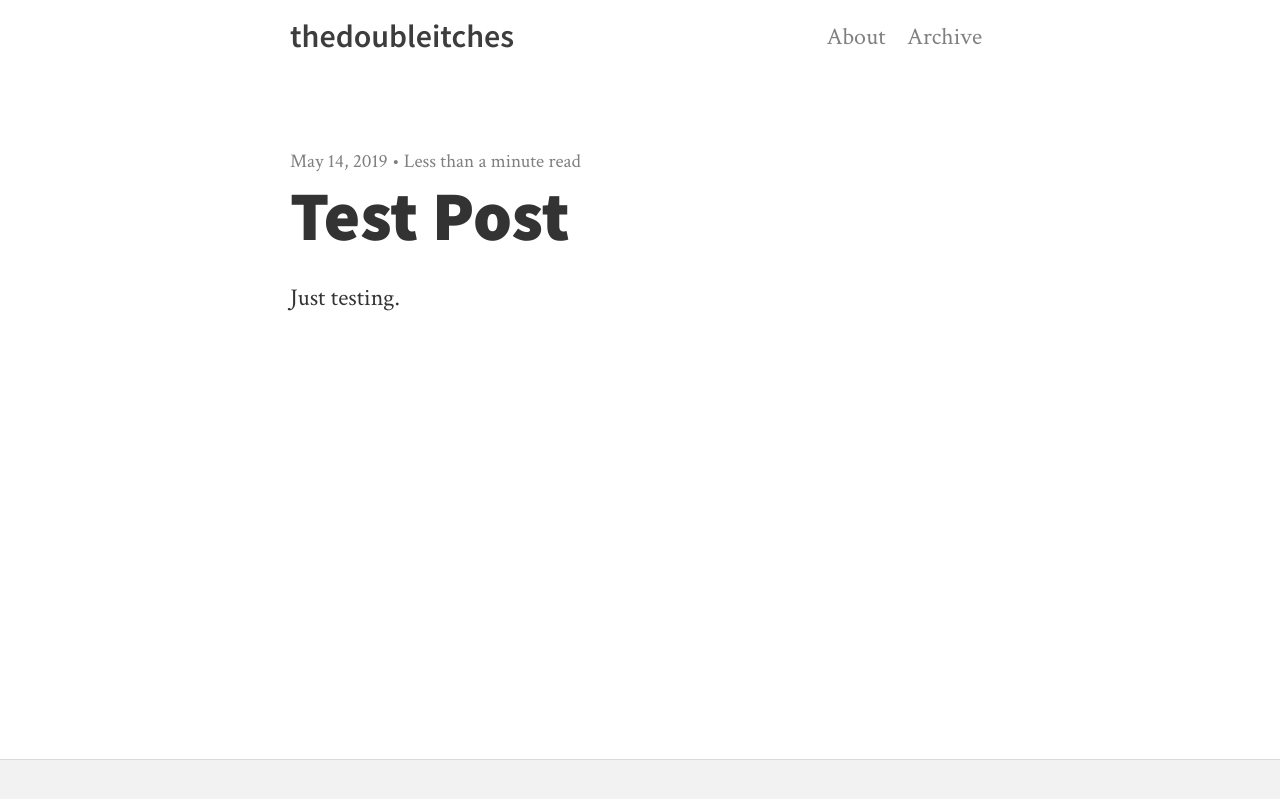
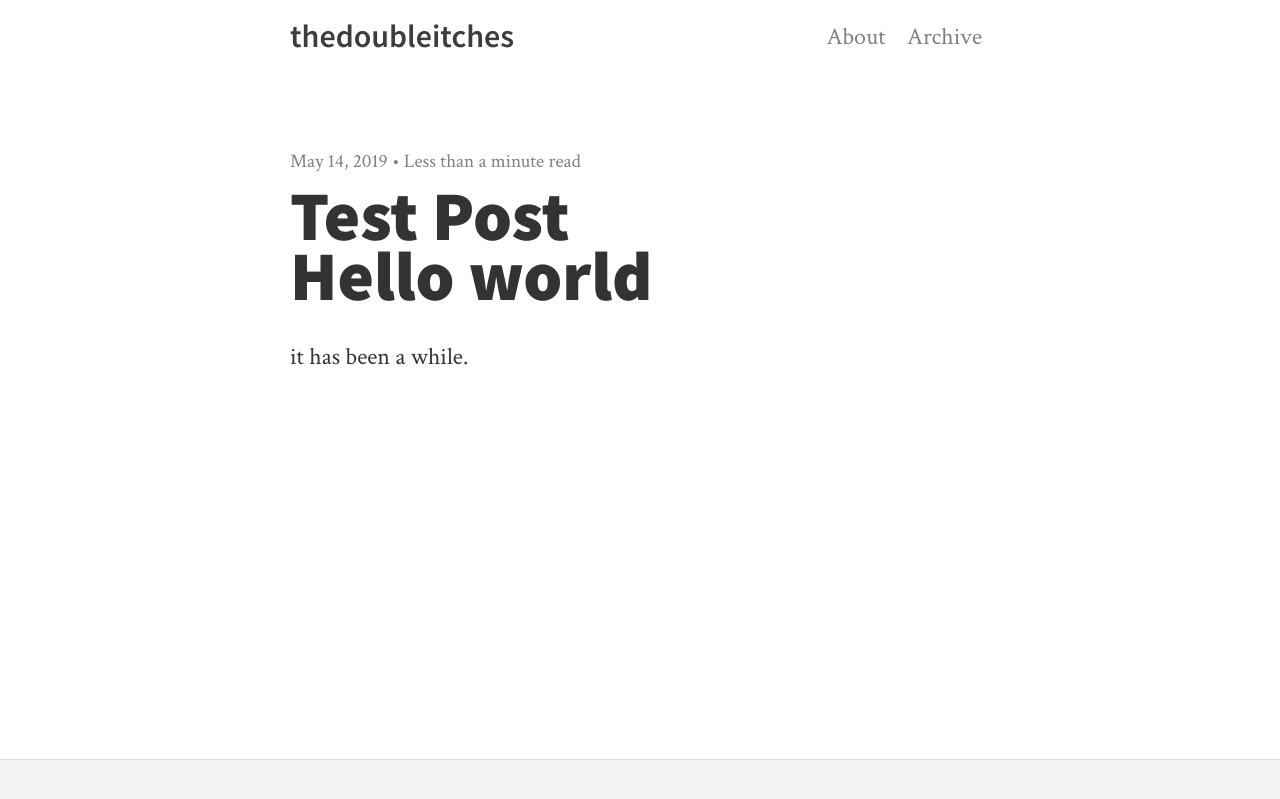
Before and after one commit to thedoubleitches/thedoubleitches.github.io, a Jekyll site: the page built from _posts/2019-05-14-test.md, in a window 1280 px wide. Shown: the top 799 px of the page. Built offline with Jekyll 4.4.1, drawn with Linux system fonts in a browser that asks for light colours; nearby versions of some CDN libraries.

Commit message:
Update from Forestry.io thedoubleitches updated _posts/2019-05-14-test.md

```diff
--- a/_posts/2019-05-14-test.md
+++ b/_posts/2019-05-14-test.md
@@ -1,5 +1,8 @@
 ---
 title: Test Post
 author: H2
+
 ---
-Just testing.
+# **Hello world**
+
+it has been a while.
```
